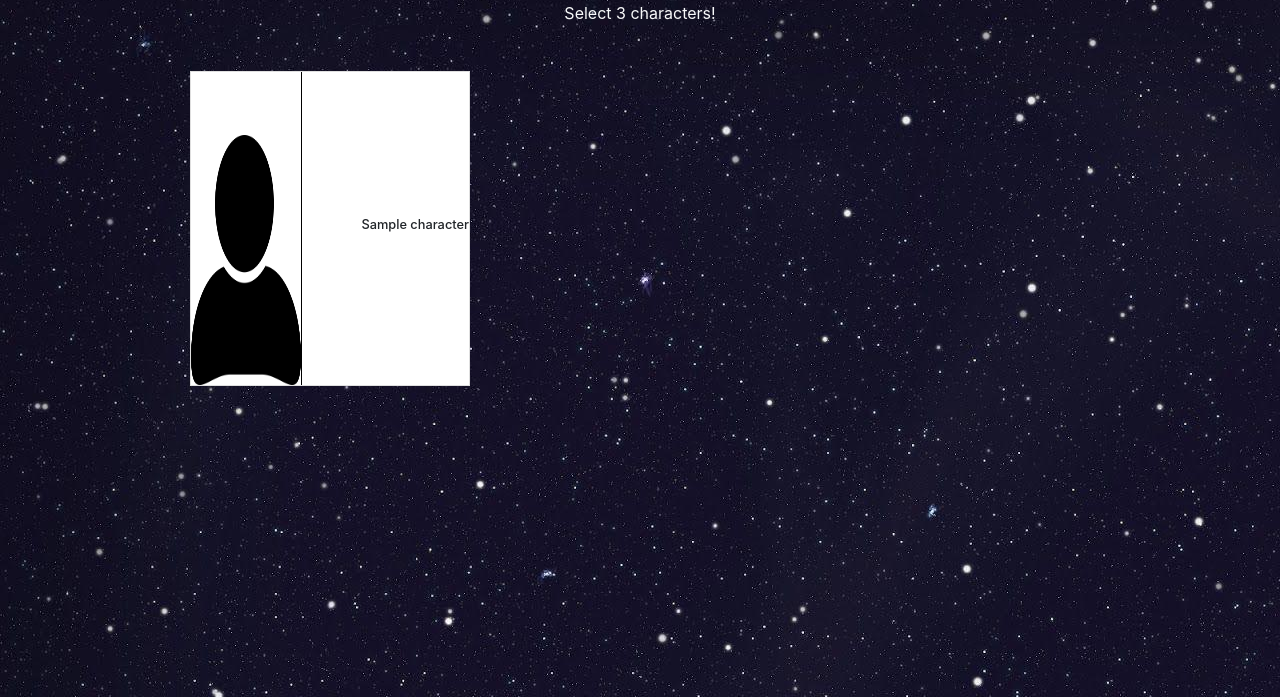
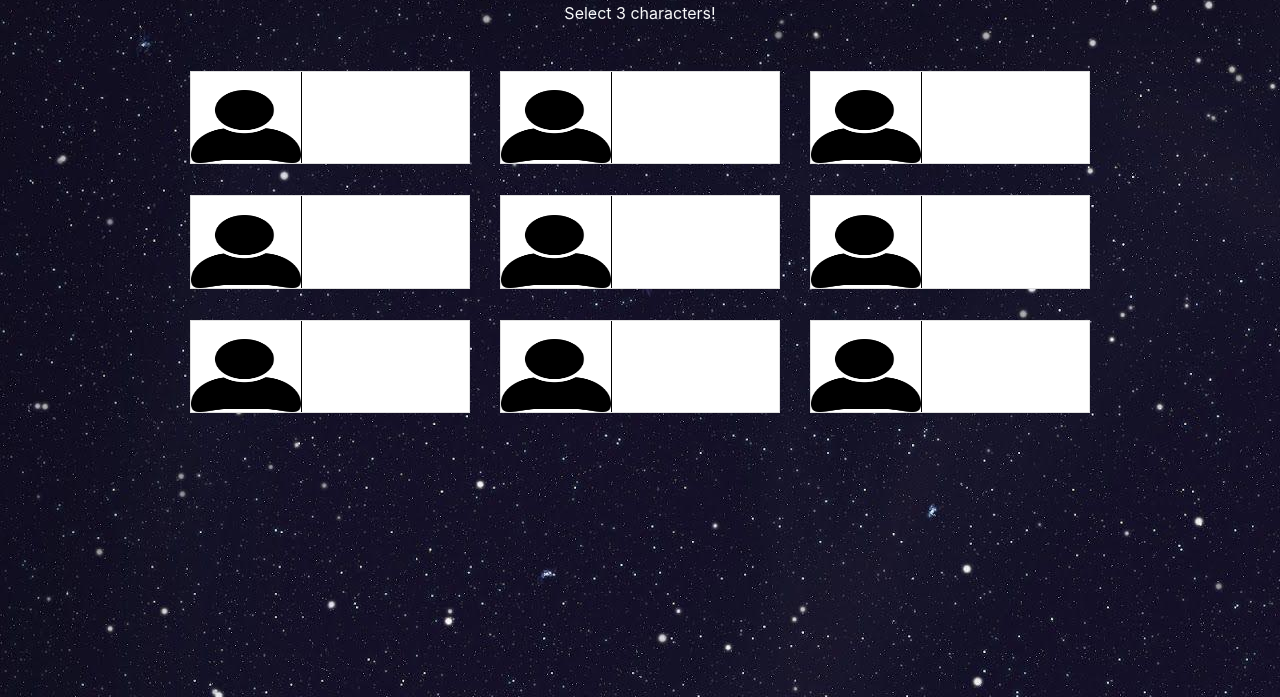
Before and after one commit to ikhlaas-kapadia/swapi-task, a CodeIgniter 4 app: the page made by app/Views/main.php in a window 1280 px wide. Shown: the part 103-800 px from the top of the page. Run offline with PHP 8.4 and a stand-in for CodeIgniter, Linux system fonts and the light colour scheme; the template is opened without the code that fills it: most values are stand-ins (such as "Sample title", 1, 10 or a date in 2020); some libraries are stand-ins or nearby versions.

Commit message:
store data from http request in to scrip and change

```diff
--- a/app/Views/main.php
+++ b/app/Views/main.php
@@ -33,18 +33,18 @@
         </div>
         <div></div>
         <div class="container main-container w-75" bg-transparent>
-            <div class="container h-75">
+            <div class="container h-75 justif-content-sm-center">
+              <div> <div>
                 <div class="row justify-content-sm-space-around h-100">
                 <?php
-
-         foreach ($characters as $character) {?>
+                  for($x = 0; $x < 9; $x++) {?>
                   <div class="col-sm-4">
                       <div class="card character flex-row rounded-0">
                         <div class="image-container">
                               <img class="person-icon" src="../public/assets/images/user.png">
                         </div>
                         <div class="char-name" >
-                                <h3 class="text-right"><?php echo $character["name"]; ?></h3>
+                             <h3 class="text-right" id=<?php echo "name-$x" ?>></h3>
                         </div>
                       </div>
                   </div>
@@ -77,5 +77,9 @@
     crossorigin="anonymous"
   ></script>
   <script src="../public/assets/scripts/script.js"></script>
+  <script>
+    let characters = <?=json_encode($characters)?>;
+    // console.log(myServerData);
+  </script>
   </body>
 </html>
```
Lines whose indentation alone changed are shown as unchanged.
